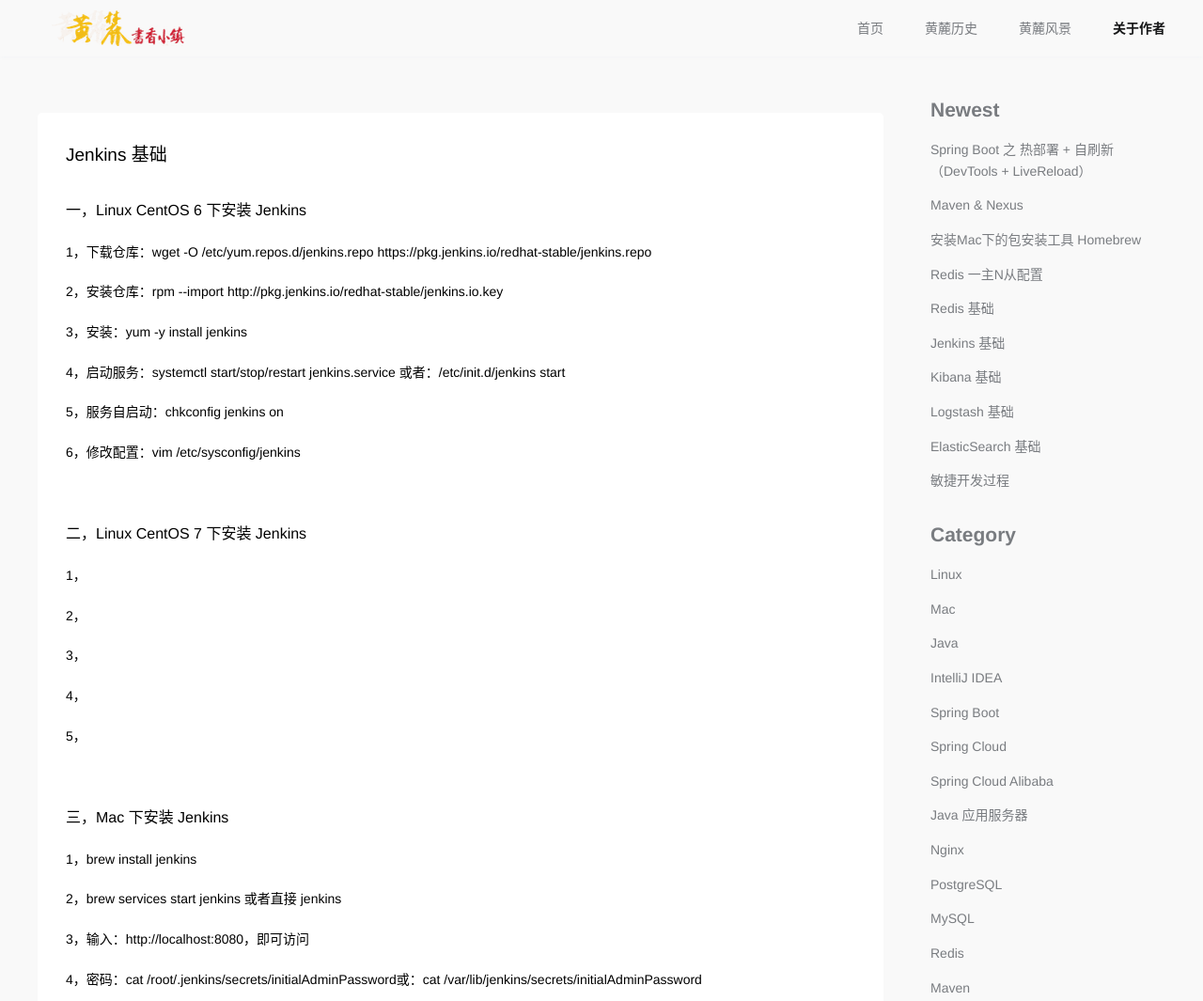
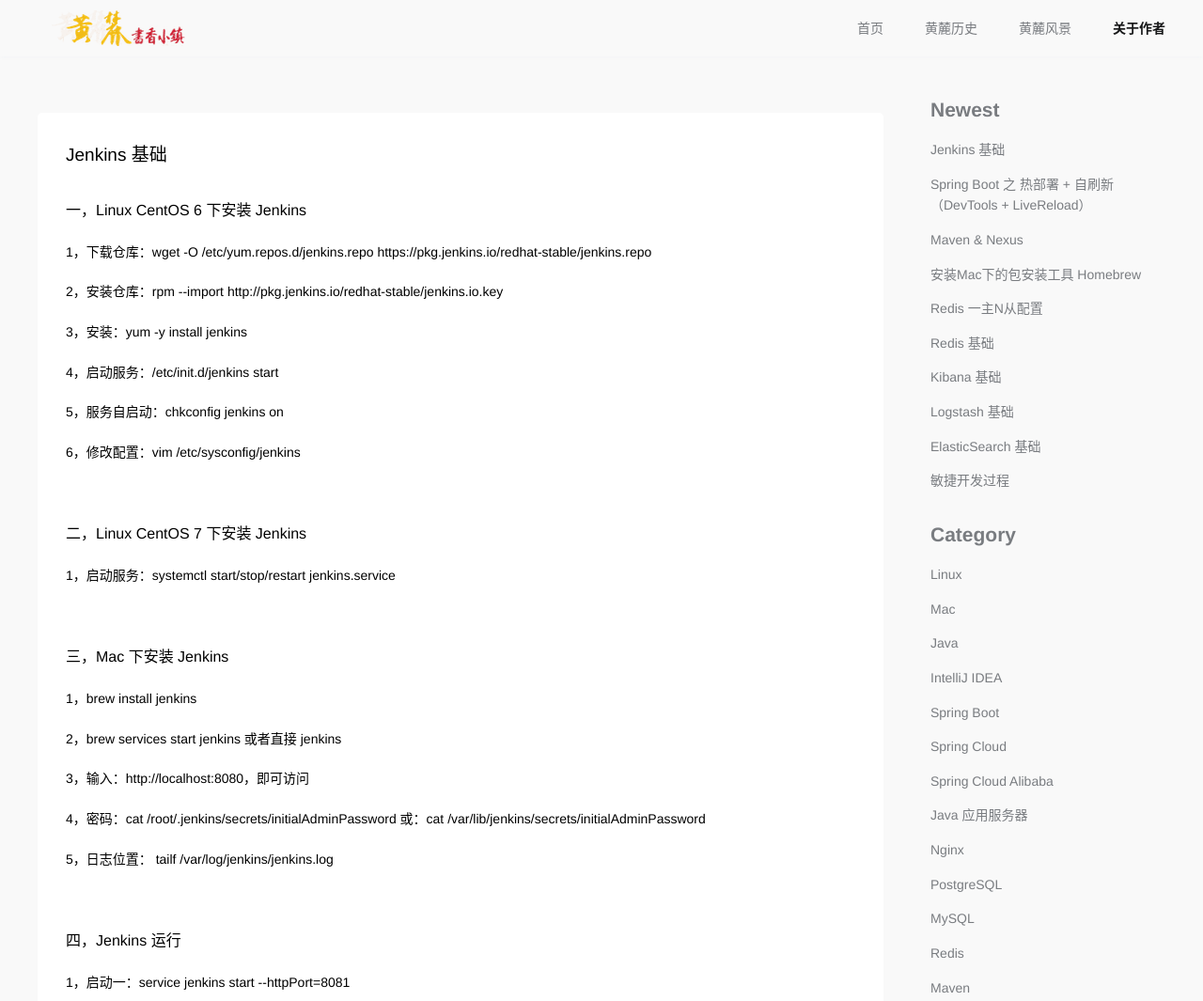
Before and after one commit to yxxcrtd/huanglu.cn, a plain HTML site: page article23.html in a window 1280 px wide. Shown: the top 1065 px of the page at 94% size. Drawn offline with Linux system fonts and the light colour scheme.

Commit message:
修改 Jenkins

```diff
--- a/article23.html
+++ b/article23.html
@@ -32,18 +32,14 @@
 <p>1，下载仓库：wget -O /etc/yum.repos.d/jenkins.repo https://pkg.jenkins.io/redhat-stable/jenkins.repo</p>
 <p>2，安装仓库：rpm --import http://pkg.jenkins.io/redhat-stable/jenkins.io.key</p>
 <p>3，安装：yum -y install jenkins</p>
-<p>4，启动服务：systemctl start/stop/restart jenkins.service 或者：/etc/init.d/jenkins start</p>
+<p>4，启动服务：/etc/init.d/jenkins start</p>
 <p>5，服务自启动：chkconfig jenkins on</p>
 <p>6，修改配置：vim /etc/sysconfig/jenkins</p>
 <br />
 
 
 <p class="title">二，Linux CentOS 7 下安装 Jenkins</p>
-<p>1，</p>
-<p>2，</p>
-<p>3，</p>
-<p>4，</p>
-<p>5，</p>
+<p>1，启动服务：systemctl start/stop/restart jenkins.service</p>
 <br />
 
 
@@ -51,7 +47,7 @@
 <p>1，brew install jenkins</p>
 <p>2，brew services start jenkins 或者直接 jenkins</p>
 <p>3，输入：http://localhost:8080，即可访问</p>
-<p>4，密码：cat /root/.jenkins/secrets/initialAdminPassword或：cat /var/lib/jenkins/secrets/initialAdminPassword</p>
+<p>4，密码：cat /root/.jenkins/secrets/initialAdminPassword 或：cat /var/lib/jenkins/secrets/initialAdminPassword</p>
 <p>5，日志位置： tailf /var/log/jenkins/jenkins.log </p>
 <br />
 
@@ -117,7 +113,7 @@
 
 
 <p class="title">九，Jenkins 问题</p>
-<p>1，无法登录的时候，修改系统账户下的 .jenkins/config.xml，将useSecurity 设为false</p>
+<p>1，无法登录的时候，修改系统账户下的 .jenkins/config.xml（如果没有的话，则在：/var/lib/jenkins/config.xml），将useSecurity 设为false</p>
 <p>2，设置登录的配置</p>
 <p>
     <a href="images/article/article23.01.png" data-fancybox>
@@ -151,7 +147,7 @@
 <p>echo "SUCCESS"</p>
 <p>echo ""</p>
 </div>
-                <h4>2020-02-10 14:19:19</h4>
+                <h4>2020-02-16 19:52:24</h4>
             </div>
             <div id="articleAside">
                 <div id="newest"></div>
--- a/newest.html
+++ b/newest.html
@@ -1,10 +1,10 @@
 <h2>Newest</h2>
+        <p><a href="article23.html">Jenkins 基础</a></p>
         <p><a href="article18.html">Spring Boot 之 热部署 + 自刷新 （DevTools + LiveReload）</a></p>
         <p><a href="article19.html">Maven & Nexus</a></p>
         <p><a href="article3.html">安装Mac下的包安装工具 Homebrew</a></p>
         <p><a href="article33.html">Redis 一主N从配置</a></p>
         <p><a href="article11.html">Redis 基础</a></p>
-        <p><a href="article23.html">Jenkins 基础</a></p>
         <p><a href="article29.html">Kibana 基础</a></p>
         <p><a href="article28.html">Logstash 基础</a></p>
         <p><a href="article27.html">ElasticSearch 基础</a></p>
```
Also changed, not shown: articleList.html (+10 -10 lines), category14.html (+1 -1 lines).
